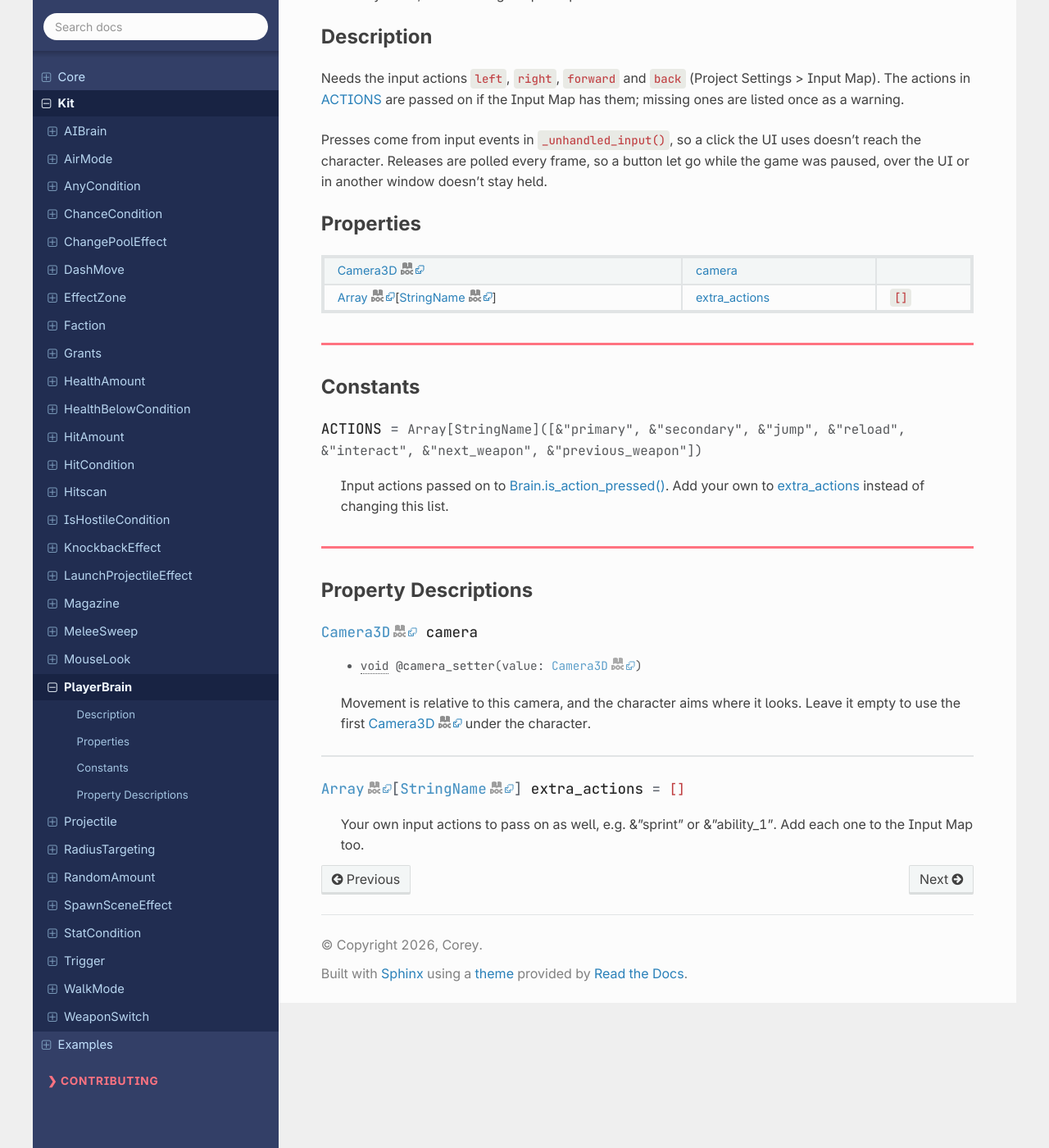
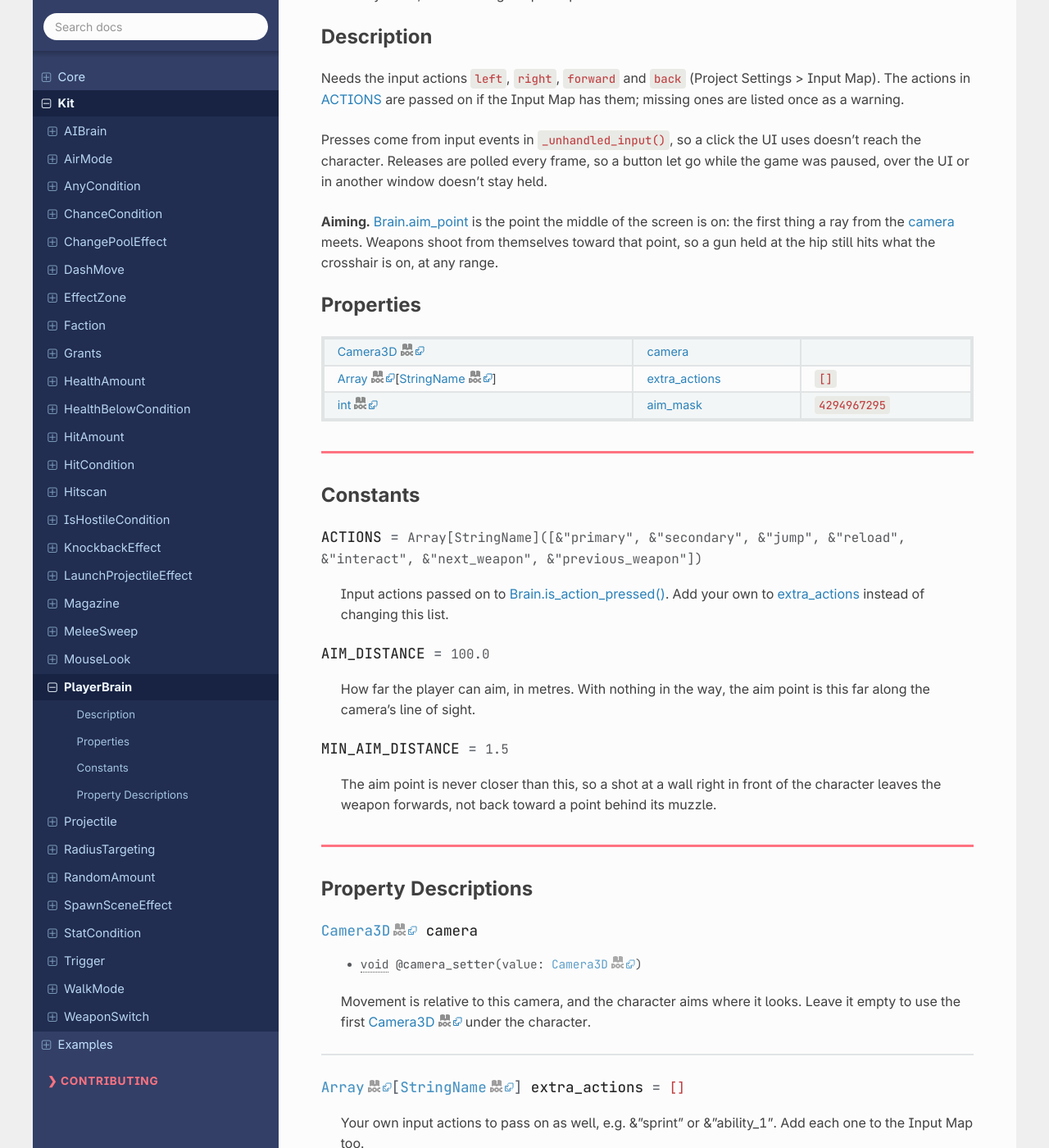
Before and after one commit to gamefb/test-character-system, a Sphinx documentation site: the page built from docs/classes/class_playerbrain.rst, in a window 1280 px wide and 1400 px high, scrolled down 226 px. Shown: the whole window at 82% size. Built offline with Sphinx 7.4.7 and the Read the Docs theme 3.1.0, drawn with Linux system fonts in a browser that asks for light colours; some of the changed text lies outside the part shown.

Commit message:
Aim the player at the point under the crosshair
Shots still leave from the weapon, but PlayerBrain.aim_point is now the
first thing a ray from the camera meets, so a gun held at the hip hits
what the crosshair is on at any range.

- The character's own body and hurtboxes are ignored.
- The ray starts level with the character, so a camera behind it does
  not aim at what is in between.
- The point is never closer than 1.5 m, so a shot at a wall in the
  player's face does not turn round.
- Aim Mask chooses the layers the crosshair can rest on.

The test level holds its weapon at the hip again, and its self-test
checks that a rifle shot lands on the head the crosshair is on.

Co-Authored-By: Claude Fable 5.2 <noreply@anthropic.com>
Claude-Session: https://claude.ai/code/session_01Qaj7RK2YdBxBgPXV2gE66T

```diff
--- a/docs/classes/class_playerbrain.rst
+++ b/docs/classes/class_playerbrain.rst
@@ -21,6 +21,8 @@ Needs the input actions ``left``, ``right``, ``forward`` and ``back`` (Project S
 
 Presses come from input events in ``_unhandled_input()``, so a click the UI uses doesn't reach the character. Releases are polled every frame, so a button let go while the game was paused, over the UI or in another window doesn't stay held.
 
+\ **Aiming.** :ref:`Brain.aim_point<class_Brain_property_aim_point>` is the point the middle of the screen is on: the first thing a ray from the :ref:`camera<class_PlayerBrain_property_camera>` meets. Weapons shoot from themselves toward that point, so a gun held at the hip still hits what the crosshair is on, at any range.
+
 .. rst-class:: classref-reftable-group
 
 Properties
@@ -29,11 +31,13 @@ Properties
 .. table::
    :widths: auto
 
-   +------------------------------------------------------------------+----------------------------------------------------------------+--------+
-   | :ref:`Camera3D<class_Camera3D>`                                  | :ref:`camera<class_PlayerBrain_property_camera>`               |        |
-   +------------------------------------------------------------------+----------------------------------------------------------------+--------+
-   | :ref:`Array<class_Array>`\[:ref:`StringName<class_StringName>`\] | :ref:`extra_actions<class_PlayerBrain_property_extra_actions>` | ``[]`` |
-   +------------------------------------------------------------------+----------------------------------------------------------------+--------+
+   +------------------------------------------------------------------+----------------------------------------------------------------+----------------+
+   | :ref:`Camera3D<class_Camera3D>`                                  | :ref:`camera<class_PlayerBrain_property_camera>`               |                |
+   +------------------------------------------------------------------+----------------------------------------------------------------+----------------+
+   | :ref:`Array<class_Array>`\[:ref:`StringName<class_StringName>`\] | :ref:`extra_actions<class_PlayerBrain_property_extra_actions>` | ``[]``         |
+   +------------------------------------------------------------------+----------------------------------------------------------------+----------------+
+   | :ref:`int<class_int>`                                            | :ref:`aim_mask<class_PlayerBrain_property_aim_mask>`           | ``4294967295`` |
+   +------------------------------------------------------------------+----------------------------------------------------------------+----------------+
 
 .. rst-class:: classref-section-separator
 
@@ -51,6 +55,22 @@ Constants
 **ACTIONS** = ``Array[StringName]([&"primary", &"secondary", &"jump", &"reload", &"interact", &"next_weapon", &"previous_weapon"])`` :ref:`🔗<class_PlayerBrain_constant_ACTIONS>`
 
 Input actions passed on to :ref:`Brain.is_action_pressed()<class_Brain_method_is_action_pressed>`. Add your own to :ref:`extra_actions<class_PlayerBrain_property_extra_actions>` instead of changing this list.
+
+.. _class_PlayerBrain_constant_AIM_DISTANCE:
+
+.. rst-class:: classref-constant
+
+**AIM_DISTANCE** = ``100.0`` :ref:`🔗<class_PlayerBrain_constant_AIM_DISTANCE>`
+
+How far the player can aim, in metres. With nothing in the way, the aim point is this far along the camera's line of sight.
+
+.. _class_PlayerBrain_constant_MIN_AIM_DISTANCE:
+
+.. rst-class:: classref-constant
+
+**MIN_AIM_DISTANCE** = ``1.5`` :ref:`🔗<class_PlayerBrain_constant_MIN_AIM_DISTANCE>`
+
+The aim point is never closer than this, so a shot at a wall right in front of the character leaves the weapon forwards, not back toward a point behind its muzzle.
 
 .. rst-class:: classref-section-separator
 
@@ -85,6 +105,18 @@ Movement is relative to this camera, and the character aims where it looks. Leav
 
 Your own input actions to pass on as well, e.g. &"sprint" or &"ability_1". Add each one to the Input Map too.
 
+.. rst-class:: classref-item-separator
+
+----
+
+.. _class_PlayerBrain_property_aim_mask:
+
+.. rst-class:: classref-property
+
+:ref:`int<class_int>` **aim_mask** = ``4294967295`` :ref:`🔗<class_PlayerBrain_property_aim_mask>`
+
+The physics layers the crosshair can rest on. Untick a layer to aim through it.
+
 .. |virtual| replace:: :abbr:`virtual (This method should typically be overridden by the user to have any effect.)`
 .. |required| replace:: :abbr:`required (This method is required to be overridden when extending its base class.)`
 .. |const| replace:: :abbr:`const (This method has no side effects. It doesn't modify any of the instance's member variables.)`
--- a/docs/getting_started/build_from_scratch.rst
+++ b/docs/getting_started/build_from_scratch.rst
@@ -448,7 +448,9 @@ stats of its own, and knows its team. All extend ``Component``.
    * - ``PlayerBrain``
      - ``camera`` (empty: the first ``Camera3D`` under the host), ``ACTIONS`` list
      - Fill ``move_dir`` and ``aim_point`` in ``_process``, and release any held action
-       ``Input`` no longer has pressed; record presses from ``_unhandled_input``
+       ``Input`` no longer has pressed; record presses from ``_unhandled_input``. The aim
+       point is the first thing a ray from the camera meets, ignoring the character itself,
+       so weapons that shoot from the hand hit what the crosshair is on
    * - ``AIBrain``
      - ``agent: NavigationAgent3D`` (empty: the first one under the host),
        ``repath_distance``, ``target``
--- a/docs/manual/character_components.rst
+++ b/docs/manual/character_components.rst
@@ -100,6 +100,8 @@ A :ref:`Brain<class_Brain>` publishes intent and nothing else. Every other compo
 Input actions are created in Project > Project Settings > Input Map. Leave Camera empty and :ref:`PlayerBrain<class_PlayerBrain>` uses the first ``Camera3D`` under the character, as :ref:`MouseLook<class_MouseLook>` does.
 
 :ref:`PlayerBrain<class_PlayerBrain>` takes presses from input events in ``_unhandled_input()``, so a click the UI uses never reaches the character. It polls releases every frame with ``Input.is_action_pressed()``, so a button let go while the game was paused, over the UI or in another window doesn't stay held, and an action bound to two keys stays held until both are up. AI and tests press buttons with ``press()`` and ``release()``. A press made from code counts from the next frame, so every node sees it exactly once wherever in the frame it was made; presses from input events count straight away, as they do in :ref:`Input<class_Input>`.
+
+**Aiming.** A :ref:`PlayerBrain<class_PlayerBrain>`'s ``aim_point`` is the first thing a ray from the camera meets, up to 100 metres away: the point under the crosshair. Weapons and thrown projectiles start where they are and go toward that point, so a gun held low at the hip hits what the crosshair is on at any range, and a wall between the gun and the target stops the shot, as it should. Three details keep that honest: the character's own body and hurtboxes are ignored; the ray starts level with the character, so a camera behind it can't aim at something in between; and the point is never closer than 1.5 metres, so a shot at a wall in the player's face doesn't turn round. Untick layers in **Aim Mask** to aim through them.
 
 .. source-file:: ../../character_system/kit/brains/ai_brain.gd
 
```
Also changed, not shown: README.md (+1 -1 lines), character_system/RECIPES.md (+5 -3 lines), docs/manual/testing.rst (+5 -5 lines), test_level/README.md, 4 other files.
